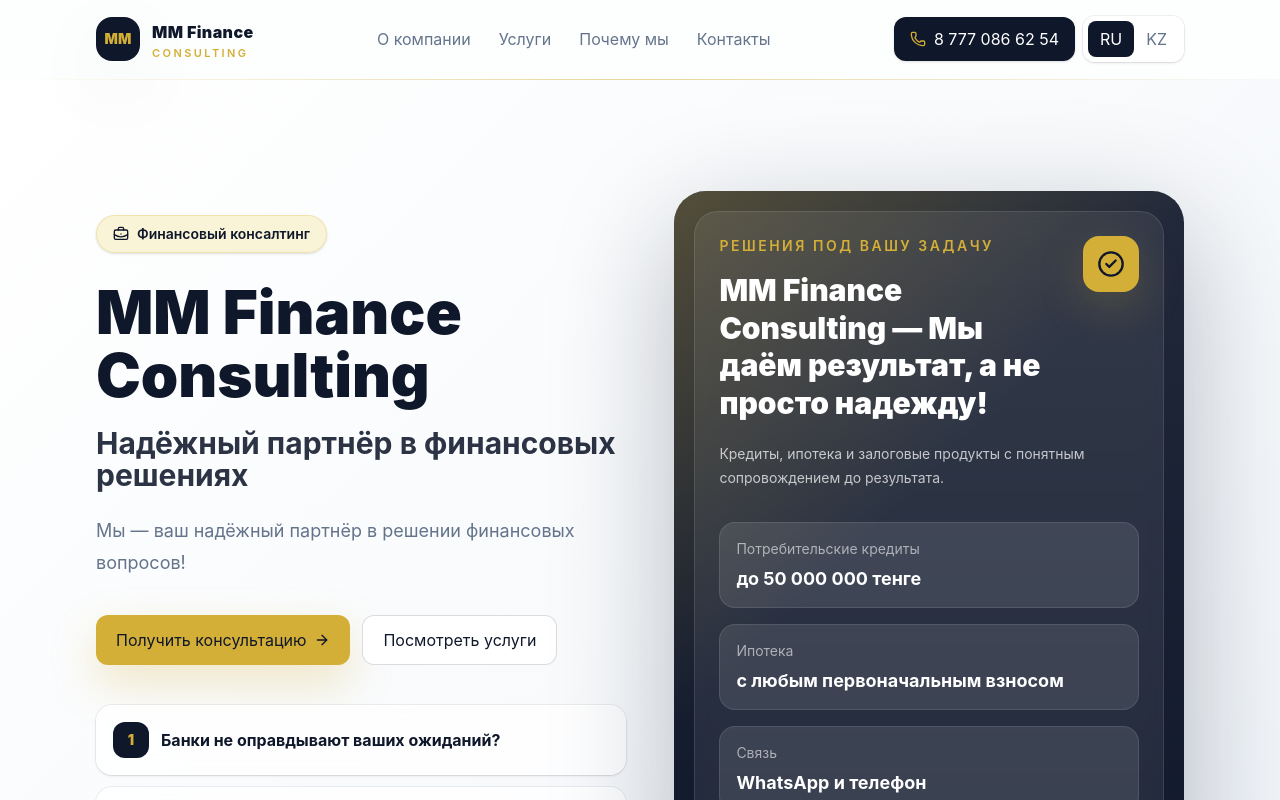
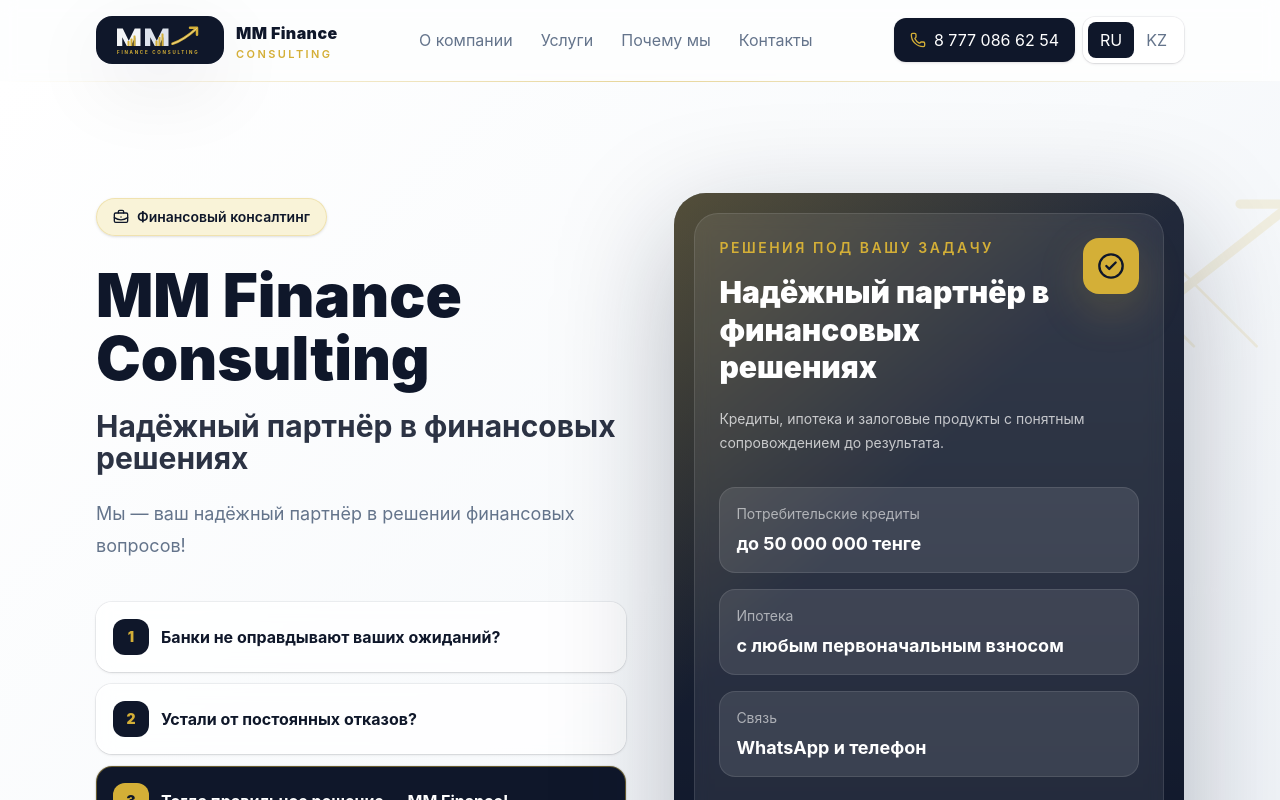
Before and after one commit to talgat-code/mmfinance-prac-, a React (Vite) app: page / in a window 1280 px wide. Shown: the top 800 px of the page. Built offline with nearby package versions, Linux system fonts and the light colour scheme.

Commit message:
feat: add logo, enhance hero visuals, add final slogan block

```diff
--- a/src/App.tsx
+++ b/src/App.tsx
@@ -3,6 +3,7 @@ import { Route, Routes } from 'react-router-dom'
 import { Layout } from './components/layout/Layout'
 import { About } from './components/sections/About'
 import { Contacts } from './components/sections/Contacts'
+import { FinalSlogan } from './components/sections/FinalSlogan'
 import { Hero } from './components/sections/Hero'
 import { Services } from './components/sections/Services'
 import { WarningBlock } from './components/sections/WarningBlock'
@@ -55,6 +56,7 @@ function LandingPage() {
       <Services />
       <WarningBlock />
       <WhyUs />
+      <FinalSlogan />
       <Contacts />
     </Layout>
   )
--- a/src/components/layout/Footer.tsx
+++ b/src/components/layout/Footer.tsx
@@ -1,6 +1,8 @@
 import type { LucideIcon } from 'lucide-react'
 import { MapPin, MessageCircle, Phone } from 'lucide-react'
 import { useTranslation } from 'react-i18next'
+
+const logoUrl = new URL('../../assets/images/mm-finance-logo.svg', import.meta.url).href
 
 type FooterContact = {
   icon: LucideIcon
@@ -26,8 +28,13 @@ export function Footer() {
       <div className="relative mx-auto grid max-w-6xl gap-10 px-4 py-12 sm:px-6 md:grid-cols-[1.1fr_0.9fr_0.6fr] lg:px-8">
         <div>
           <a className="inline-flex items-center gap-3" href="#home">
-            <span className="flex size-12 items-center justify-center rounded-2xl bg-accent text-sm font-black text-primary">
-              {t('brand.shortName').slice(0, 2)}
+            <span className="flex h-14 w-36 items-center justify-center rounded-2xl bg-white/8 px-2 ring-1 ring-white/10">
+              <img
+                alt=""
+                aria-hidden="true"
+                className="h-12 w-full object-contain"
+                src={logoUrl}
+              />
             </span>
             <span className="flex flex-col leading-none">
               <span className="text-base font-black">{t('brand.shortName')}</span>
--- a/src/components/layout/Header.tsx
+++ b/src/components/layout/Header.tsx
@@ -3,6 +3,8 @@ import { Menu, Phone, X } from 'lucide-react'
 import { useEffect, useState } from 'react'
 import { useTranslation } from 'react-i18next'
 import { LanguageSwitcher } from './LanguageSwitcher'
+
+const logoUrl = new URL('../../assets/images/mm-finance-logo.svg', import.meta.url).href
 
 export function Header() {
   const { t } = useTranslation()
@@ -66,10 +68,15 @@ export function Header() {
           href="#home"
           onClick={() => setIsMenuOpen(false)}
         >
-          <span className="flex size-11 items-center justify-center rounded-2xl bg-primary text-sm font-black text-accent shadow-soft ring-1 ring-white/20">
-            {t('brand.shortName').slice(0, 2)}
+          <span className="flex h-12 w-28 items-center justify-center rounded-2xl bg-primary px-2 shadow-soft ring-1 ring-white/20 sm:w-32">
+            <img
+              alt=""
+              aria-hidden="true"
+              className="h-10 w-full object-contain"
+              src={logoUrl}
+            />
           </span>
-          <span className="flex flex-col leading-none">
+          <span className="hidden flex-col leading-none sm:flex">
             <span className="text-sm font-black tracking-wide text-primary sm:text-base">
               {t('brand.shortName')}
             </span>
--- /dev/null
+++ b/src/components/sections/FinalSlogan.tsx
@@ -0,0 +1,25 @@
+import { useTranslation } from 'react-i18next'
+import { SectionReveal } from '../ui/SectionReveal'
+
+export function FinalSlogan() {
+  const { t } = useTranslation()
+
+  return (
+    <section className="relative overflow-hidden bg-surface px-4 py-16 sm:px-6 sm:py-20">
+      <div className="mx-auto max-w-6xl lg:px-8">
+        <SectionReveal>
+          <div className="relative overflow-hidden rounded-[1.75rem] bg-primary px-6 py-12 text-center text-white shadow-[0_32px_100px_rgb(15_23_42_/_0.22)] sm:px-10 sm:py-16">
+            <div className="absolute inset-0 bg-[linear-gradient(135deg,_rgb(212_175_55_/_0.22),_transparent_36%),linear-gradient(180deg,_rgb(255_255_255_/_0.08),_transparent)]" />
+            <div className="relative mx-auto flex max-w-4xl flex-col items-center">
+              <span className="h-px w-28 bg-gradient-to-r from-transparent via-accent to-transparent" />
+              <p className="mt-8 font-serif text-3xl font-bold leading-tight text-white sm:text-4xl lg:text-5xl">
+                {t('hero.closingSlogan')}
+              </p>
+              <span className="mt-8 h-px w-28 bg-gradient-to-r from-transparent via-accent to-transparent" />
+            </div>
+          </div>
+        </SectionReveal>
+      </div>
+    </section>
+  )
+}
--- a/src/components/sections/Hero.tsx
+++ b/src/components/sections/Hero.tsx
@@ -27,6 +27,46 @@ export function Hero() {
       id="home"
     >
       <div className="absolute inset-x-0 top-0 -z-10 h-px bg-gradient-to-r from-transparent via-accent/50 to-transparent" />
+      <svg
+        aria-hidden="true"
+        className="absolute right-[-5rem] top-16 -z-10 hidden h-[30rem] w-[36rem] text-accent opacity-[0.13] lg:block"
+        fill="none"
+        viewBox="0 0 620 520"
+      >
+        <path
+          d="M76 418C182 372 242 306 330 236C404 177 466 129 548 64"
+          stroke="currentColor"
+          strokeLinecap="round"
+          strokeWidth="10"
+        />
+        <path
+          d="M492 64H552V124"
+          stroke="currentColor"
+          strokeLinecap="round"
+          strokeLinejoin="round"
+          strokeWidth="10"
+        />
+        {[86, 132, 178, 224, 270, 316].map((x, index) => (
+          <rect
+            fill="currentColor"
+            height={72 + index * 22}
+            key={x}
+            rx="10"
+            width="24"
+            x={x}
+            y={392 - index * 22}
+          />
+        ))}
+        {[0, 1, 2, 3, 4].map((index) => (
+          <path
+            d={`M${92 + index * 68} 72L${238 + index * 68} 218`}
+            key={index}
+            stroke="currentColor"
+            strokeLinecap="round"
+            strokeWidth="3"
+          />
+        ))}
+      </svg>
 
       <div className="mx-auto grid max-w-6xl items-center gap-12 px-4 sm:px-6 lg:grid-cols-[1.02fr_0.98fr] lg:px-8">
         <motion.div
@@ -51,6 +91,38 @@ export function Hero() {
             {t('hero.description')}
           </p>
 
+          <ol className="mt-10 grid gap-3">
+            {problems.map((item, index) => {
+              const isSolution = index === problems.length - 1
+
+              return (
+                <li
+                  className={`flex items-center gap-3 rounded-2xl border p-4 shadow-sm ring-1 ring-primary/5 backdrop-blur ${
+                    isSolution
+                      ? 'border-accent/45 bg-primary text-white'
+                      : 'border-white/70 bg-white/78 text-primary'
+                  }`}
+                  key={item}
+                >
+                  <span
+                    className={`flex size-9 shrink-0 items-center justify-center rounded-xl text-sm font-black ${
+                      isSolution ? 'bg-accent text-primary' : 'bg-primary text-accent'
+                    }`}
+                  >
+                    {index + 1}
+                  </span>
+                  <span
+                    className={`text-base font-bold leading-6 ${
+                      isSolution ? 'text-white' : 'text-primary'
+                    }`}
+                  >
+                    {item}
+                  </span>
+                </li>
+              )
+            })}
+          </ol>
+
           <div className="mt-9 flex flex-col gap-3 sm:flex-row">
             <Button href="#contacts">
               {t('hero.primaryCta')}
@@ -60,20 +132,6 @@ export function Hero() {
               {t('hero.secondaryCta')}
             </Button>
           </div>
-
-          <ol className="mt-10 grid gap-3">
-            {problems.map((item, index) => (
-              <li
-                className="flex items-center gap-3 rounded-2xl border border-white/70 bg-white/78 p-4 shadow-sm ring-1 ring-primary/5 backdrop-blur"
-                key={item}
-              >
-                <span className="flex size-9 shrink-0 items-center justify-center rounded-xl bg-primary text-sm font-black text-accent">
-                  {index + 1}
-                </span>
-                <span className="text-base font-bold leading-6 text-primary">{item}</span>
-              </li>
-            ))}
-          </ol>
         </motion.div>
 
         <motion.div
@@ -91,7 +149,7 @@ export function Hero() {
                     {t('hero.panel.title')}
                   </p>
                   <h2 className="mt-4 text-3xl font-black leading-tight text-white">
-                    {t('hero.closingSlogan')}
+                    {t('hero.tagline')}
                   </h2>
                 </div>
                 <span className="flex size-14 shrink-0 items-center justify-center rounded-2xl bg-accent text-primary shadow-[0_16px_45px_rgb(212_175_55_/_0.22)]">
```
Also changed, not shown: public/favicon.svg, src/assets/images/mm-finance-logo.svg (added).
